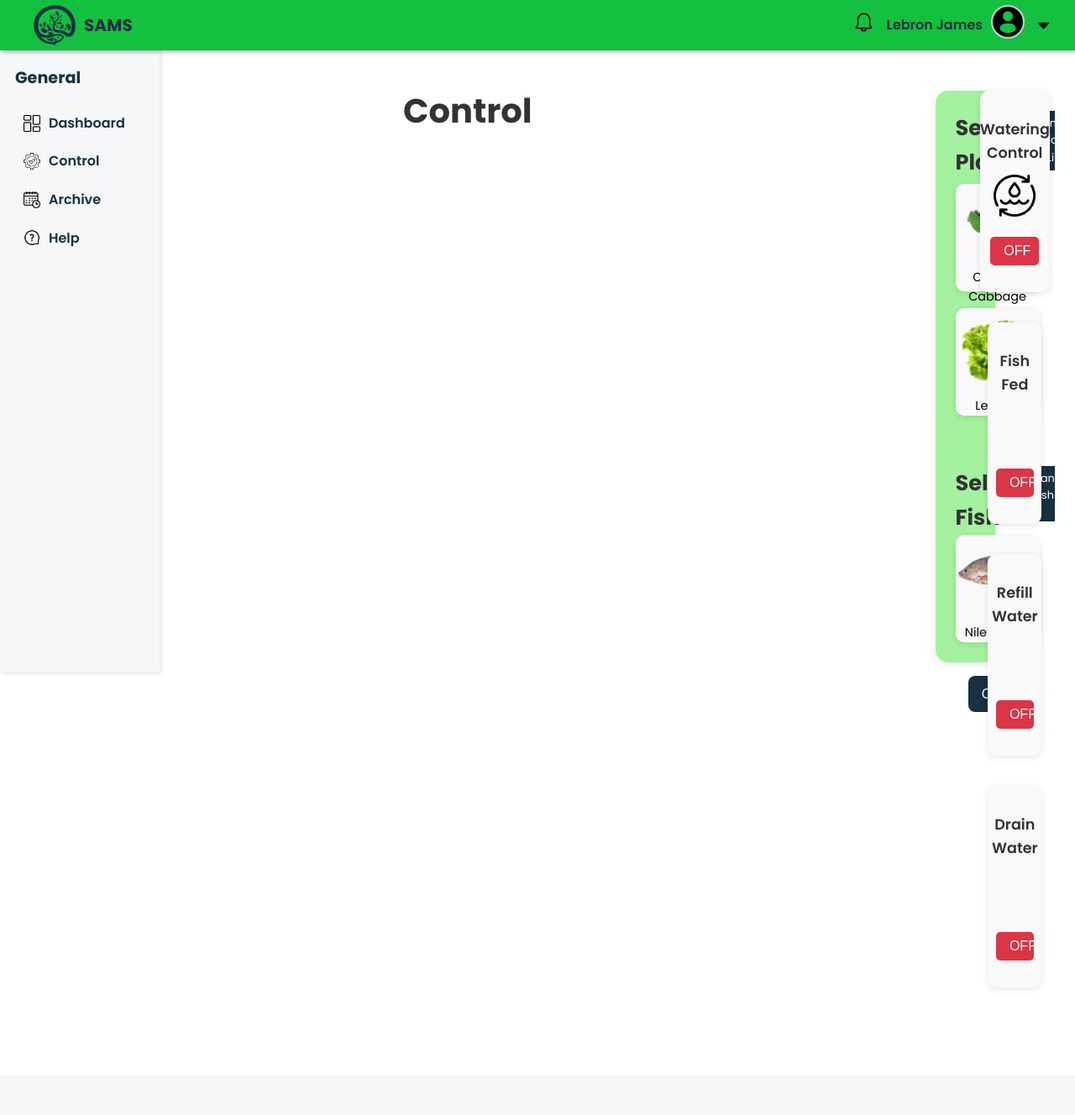
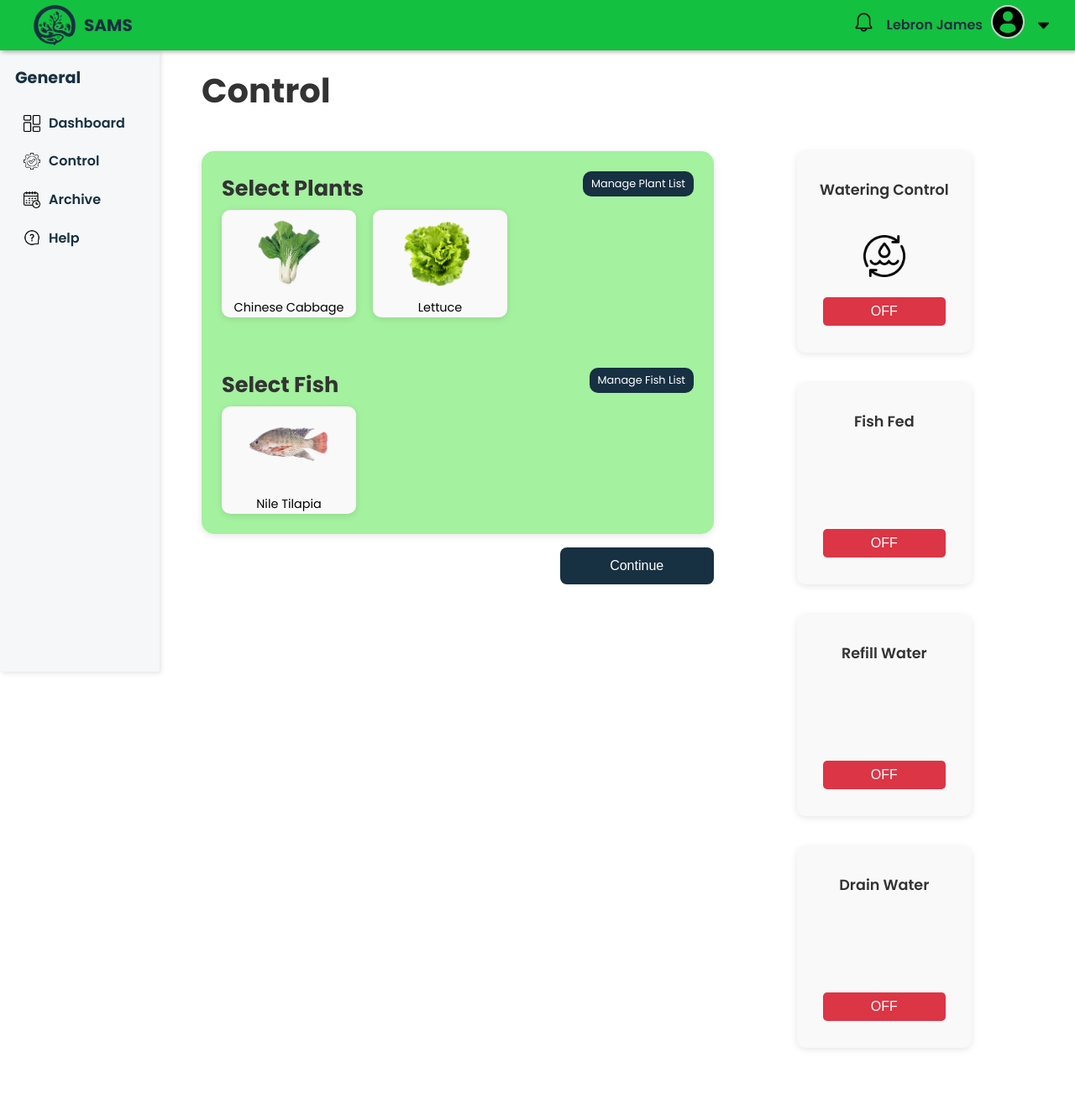
Before and after one commit to Yumegaarux/SAMS, a Flask app: page /control in a window 1280 px wide. Shown: the whole page at 84% size. Before the commit the page ends 1144 px from the top, so only its background shows below. Run offline with Flask 3, Linux system fonts and the light colour scheme; parts of the project's set-up code (start-up, migrations or seed data) failed here and were passed over.

Commit message:
fixed broken css

```diff
--- a/templates/index.html
+++ b/templates/index.html
@@ -11,7 +11,7 @@
     <!-- Place holder for children class to use-->
     {% include 'includes/header.html' %}
     {% include 'includes/sideBar.html' %}
-    <div class="container" style="text-align: center;">
+    <div class="main-content" style="text-align: center; width: 100%;">
         {% block body %}
 
         {% endblock%}
```
